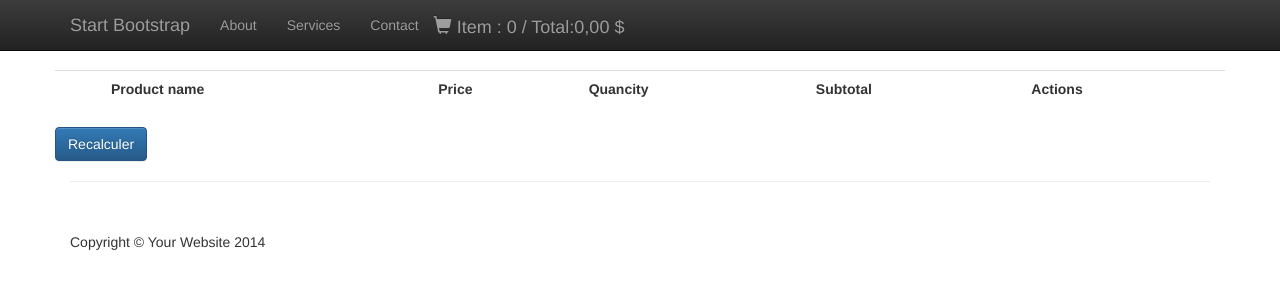
After one commit to boutitinizar/paypal, a PHP site: page /panier.php in a window 1280 px wide. The commit adds this page. Shown: the top 300 px of the page. Run offline with PHP 8.4, Linux system fonts and the light colour scheme; lists and menus that the app fills with data are empty.

Commit message:
end panel

```diff
--- a/db.php
+++ b/db.php
@@ -32,9 +32,9 @@ class db {
     }
 
 
-    public function query($sql){
+    public function query($sql,$data = array()){
         $req = $this->db->prepare($sql);
-        $req->execute();
+        $req->execute($data);
         return $req->fetchALL(PDO::FETCH_OBJ);
    }
 
--- a/footer.php
+++ b/footer.php
@@ -26,5 +26,6 @@
 <!-- Placed at the end of the document so the pages load faster -->
 <script src="lib/jquery/dist/jquery.min.js"></script>
 <script src="lib/bootstrap/dist/js/bootstrap.min.js"></script>
+<script src="web/js/app.js"></script>
 </body>
 </html>
--- a/header.php
+++ b/header.php
@@ -3,7 +3,7 @@ require 'db.php';
 require 'paniers.class.php';
 
 $db = new db();
-$panier = new panier();
+$panier = new panier($db);
 
 ?>
 <!DOCTYPE html>
@@ -34,7 +34,7 @@ $panier = new panier();
                 <span class="icon-bar"></span>
                 <span class="icon-bar"></span>
             </button>
-            <a class="navbar-brand" href="#">Start Bootstrap</a>
+            <a class="navbar-brand" href="index.php">Start Bootstrap</a>
         </div>
         <!-- Collect the nav links, forms, and other content for toggling -->
         <div class="collapse navbar-collapse" id="bs-example-navbar-collapse-1">
@@ -49,6 +49,10 @@ $panier = new panier();
                     <a href="#">Contact</a>
                 </li>
             </ul>
+            <a class="navbar-brand left" href="panier.php">
+                <i class="glyphicon glyphicon-shopping-cart "></i>
+                <span id="count">Item : <?php echo $panier->count()?></span> / Total:<span id="total"><?php echo number_format( $panier->total() ,2,',',' ' ); ?> </span>$
+            </a>
         </div>
         <!-- /.navbar-collapse -->
     </div>
--- /dev/null
+++ b/panier.php
@@ -0,0 +1,43 @@
+<?php require "header.php"?>
+<?php if(isset($_GET['del'])){
+    $panier->del($_GET['del']);
+} ?>
+
+<form method="post" action="panier.php">
+
+
+<table class="table">
+ <tr>
+     <th></th>
+     <th>Product name</th>
+     <th>Price</td>
+     <th>Quancity</th>
+     <th>Subtotal</th>
+     <th>Actions</th>
+ </tr>
+    <?php
+    $keys  = array_keys($_SESSION['panier']);
+    if(empty($keys)){
+        $products = array();
+    }else{
+        $products = $db->query('SELECT * FROM products WHERE id IN ('.implode(',',$keys).')');
+    }
+
+    foreach($products as $product):
+    ?>
+
+
+    <tr>
+        <td>      <img height="70" src="web/img/<?php echo $product->id ?>.jpg" alt=""></td>
+        <td><?php echo $product->name ?></td>
+        <td><?php echo number_format( $product->price,2,',',' ' ); ?> £</td>
+        <td> <input name="panier[quantity][<?php echo $product->id ?>]" type="text" value="<?php echo $_SESSION['panier'][$product->id ] ?>"> </td>
+        <td><?php echo number_format( $product->price * 1.8,2,',',' ' ); ?> £</td>
+        <td><a href="panier.php?del=<?php echo $product->id ?>"><i class="glyphicon glyphicon-trash"></i></a></td>
+    </tr>
+
+    <?php endforeach; ?>
+</table>
+    <input type="submit" value="Recalculer"  class="btn btn-primary">
+</form>
+<?php require "footer.php"?>
--- a/paniers.class.php
+++ b/paniers.class.php
@@ -6,7 +6,10 @@
  */
 
 class panier{
-  function __construct(){
+
+  private $db;
+
+  function __construct($DB){
     if(!isset($_SESSION)){
       session_start();
     }
@@ -14,6 +17,45 @@ class panier{
          $_SESSION['panier'] = array();
      }
 
+      if(isset($_POST['panier']['quantity'])){
+          $this->recalc();
+      }
+      $this->db = $DB;
+  }
+   public function recalc(){
 
-  }
+       $_SESSION['panier'] = $_POST['panier']['quantity'];
+   }
+    public function count(){
+        return array_sum($_SESSION['panier']);
+    }
+
+    public function total(){
+
+        $total = 0;
+        $keys  = array_keys($_SESSION['panier']);
+        if(empty($keys)){
+            $products = array();
+        }else{
+            $products = $this->db->query('SELECT id, price FROM products WHERE id IN ('.implode(',',$keys).')');
+        }
+        foreach($products as $product_id => $product){
+             $total += $product->price * $_SESSION['panier'][$product->id];
+        }
+
+        return $total;
+
+    }
+    public function add($product_id){
+
+        if(isset($_SESSION['panier'][$product_id])){
+            $_SESSION['panier'][$product_id] ++ ;
+        }else{
+            $_SESSION['panier'][$product_id] = 1;
+        }
+
+    }
+        public function del($id_product){
+       unset($_SESSION['panier'][$id_product]);
+    }
 }
--- /dev/null
+++ b/web/js/app.js
@@ -0,0 +1,18 @@
+(function($){
+ $('.addpanier').click(function(event){
+   event.preventDefault();
+     $.get($(this).attr('href'),{},function(data){
+     if(data.error){
+alert(data.message);
+     }else{
+         if(confirm(data.message, "Voulez vous consulter votre panier ?")){
+             location.href = "panier.php"
+         }else{
+             $('#count').empty().append(data.count);
+             $('#total').empty().append(data.total);
+         }
+     }
+    },'json');
+   return false;
+ });
+})(jQuery);
```
Also changed, not shown: other parts of header.php (+0 -42 lines), _header.php (added, +7 -0 lines), addpanier.php (+20 -0 lines), index.php (+39 -3 lines).
